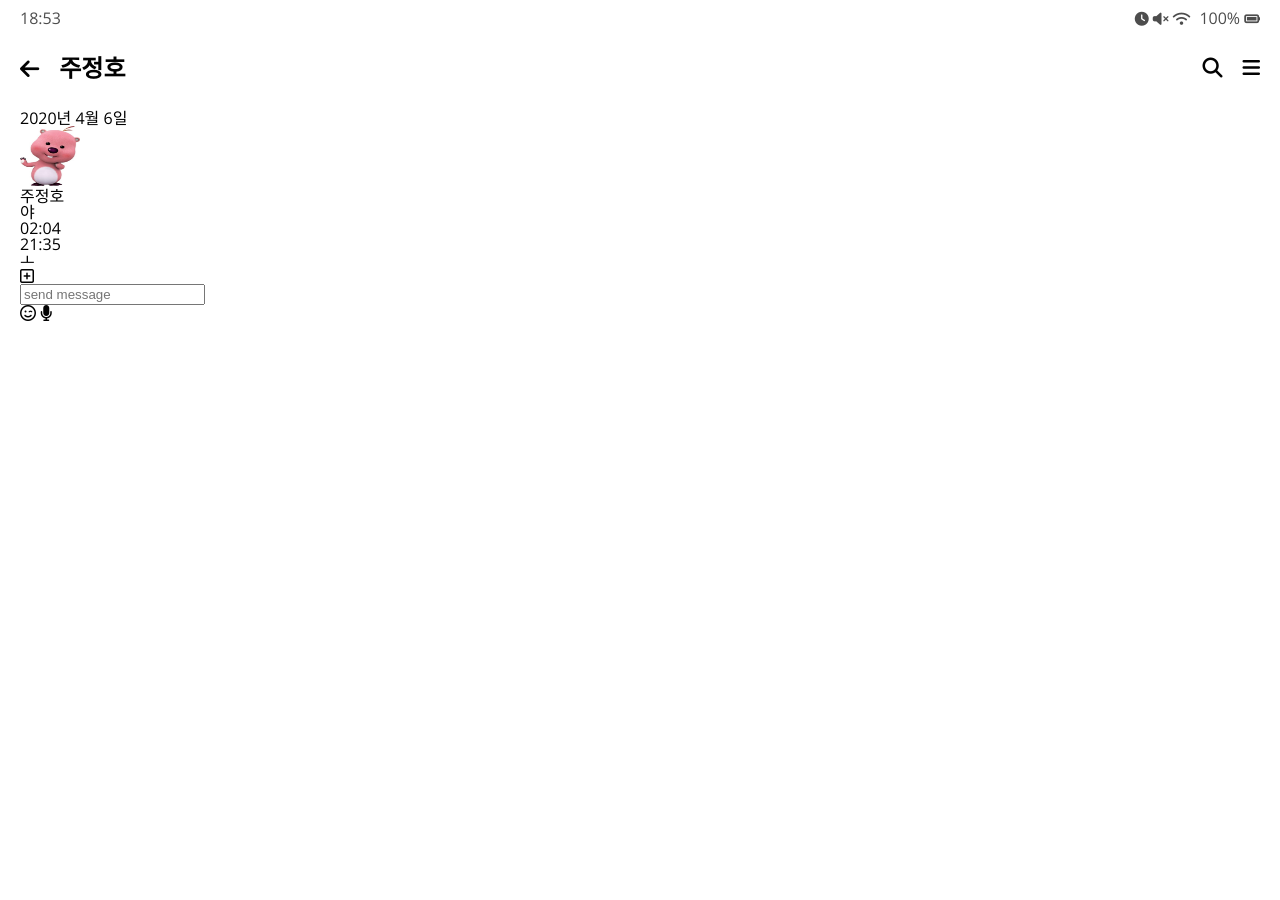
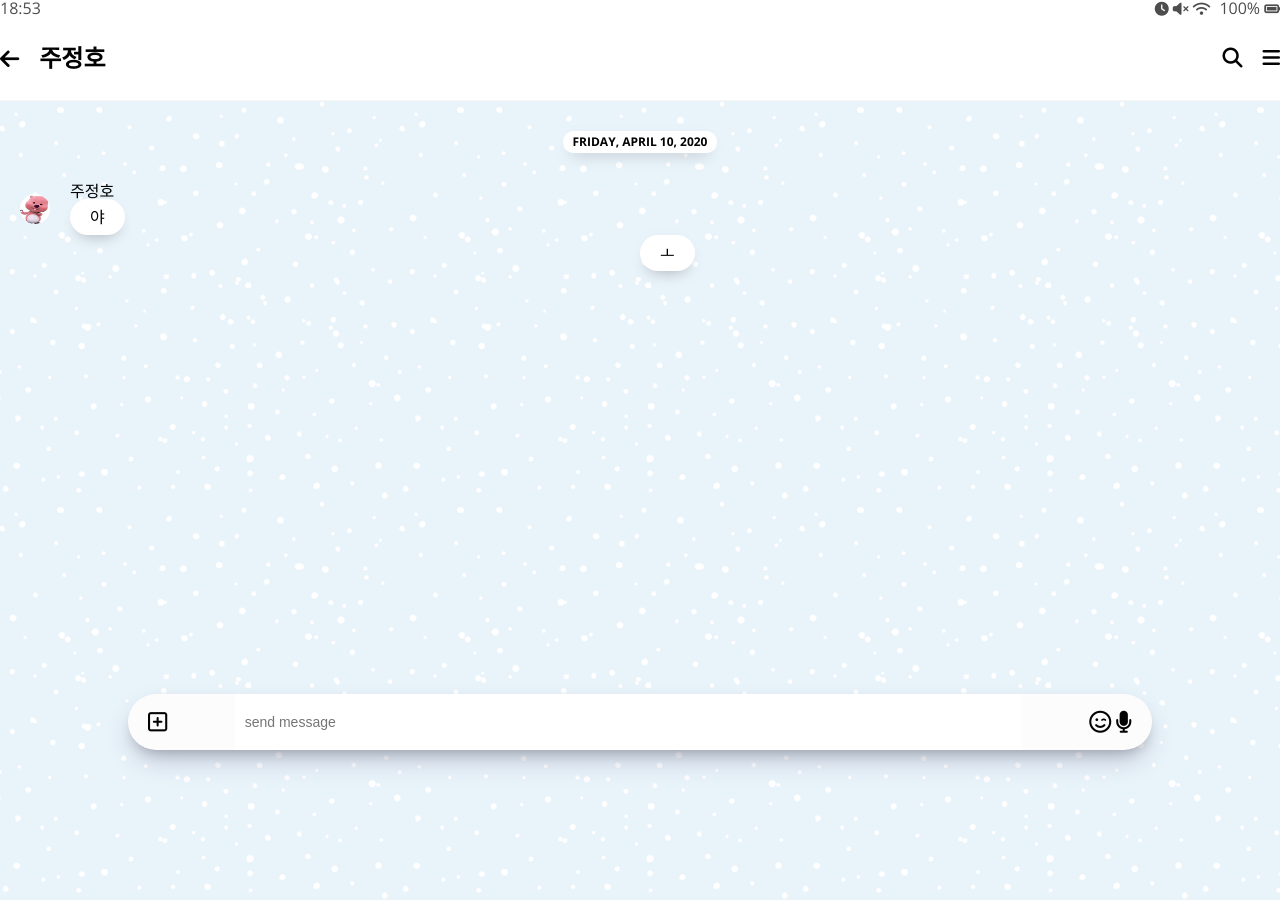
Before and after one commit to park0503/kakao-clone, a plain HTML site: page chat.html in a window 1280 px wide. Before the commit the page ends 800 px from the top, so only its background shows below. Drawn offline with nearby package versions, Linux system fonts and the light colour scheme.

Commit message:
CSS-4
Designing chatting part.
(Progress: 50%)

```diff
--- a/chat.html
+++ b/chat.html
@@ -11,7 +11,7 @@
     <title>Chat | Kakao Clone</title>
   </head>
 
-  <body>
+  <body class="chat-body">
     <div class="status-bar">
       <div class="status-bar__column">
         <span class="status-bar__clock">
@@ -42,22 +42,20 @@
         </span>
       </div>
     </header>
-    <main class="chat">
+    <main class="chat-screen">
       <ul class="chat__messages">
-        <span class="chat__timestamp">2020년 4월 6일</span>
+        <span class="chat__timestamp">Friday, April 10, 2020</span>
         <li class="incoming-message message">
-          <img src="images/joo.jpg" class="m-avatar friend__avatar" />
+          <img src="images/joo.jpg" class="friend__avatar" />
           <div class="message__content">
             <span class="message__author">
               주정호
             </span>
             <div class="message__bubble">야</div>
           </div>
-          <span class="message__timestamp">02:04</span>
         </li>
-        <li class="sending-message message">
+        <li class="sent-message message">
           <div class="message__content">
-            <span class="message__timestamp">21:35</span>
             <div class="message__bubble">ㅗ</div>
           </div>
         </li>
--- /dev/null
+++ b/css/chat.css
@@ -0,0 +1,94 @@
+.chat-body {
+  padding: 0;
+}
+
+.chat-screen {
+  background-image: url("../images/blue-snow.png");
+  min-height: 100vh;
+}
+
+.chat__write {
+  position: fixed;
+  bottom: 50px;
+  margin: 0 auto;
+  right: 0px;
+  left: 0px;
+  width: 80%;
+  display: flex;
+  justify-content: space-between;
+  align-items: center;
+  background-color: #fcfcfc;
+  padding: 0px 20px;
+  border-radius: 40px;
+  box-shadow: 0 13px 27px -5px rgba(50, 50, 93, 0.25),
+    0 8px 16px -8px rgba(0, 0, 0, 0.3), 0 -6px 16px -6px rgba(0, 0, 0, 0.025);
+}
+
+.chat__write i {
+  font-size: 22px;
+}
+
+.chat__write-column:nth-child(2) {
+  width: 80%;
+}
+
+.chat__write-column input {
+  padding: 20px 10px;
+  width: 100%;
+  border: none;
+  font-size: 14px;
+}
+
+.chat__write-column input:focus {
+  outline: none;
+}
+
+.chat-screen .chat__messages {
+  border-top: 1px solid #f7f7f7;
+  display: flex;
+  align-items: center;
+  flex-direction: column;
+  padding: 0px 20px;
+  padding-top: 30px;
+}
+
+.chat__messages .chat__timestamp {
+  background-color: white;
+  font-size: 12px;
+  padding: 5px 10px;
+  border-radius: 10px;
+  margin-bottom: 30px;
+  box-shadow: rgba(0, 0, 0, 0.3) 0px 8px 16px -8px,
+    rgba(0, 0, 0, 0.024) 0px -6px 16px -6px;
+  text-transform: uppercase;
+  font-weight: 700;
+}
+
+.message {
+  display: flex;
+  align-items: center;
+  width: 50%;
+}
+
+.message .message__bubble {
+  background-color: white;
+  box-shadow: rgba(0, 0, 0, 0.3) 0px 8px 16px -8px,
+    rgba(0, 0, 0, 0.024) 0px -6px 16px -6px;
+  padding: 10px 20px;
+  border-radius: 30px;
+}
+
+.incoming-message {
+  align-self: flex-start;
+}
+
+.sent-message {
+  align-self: flex-end;
+}
+
+.incoming-message img {
+  width: 30px;
+  height: 30px;
+  border-radius: 15px;
+  margin-right: 20px;
+}
--- /dev/null
+++ b/css/settings.css
@@ -0,0 +1,22 @@
+.settings .settings__sections {
+  border-top: 1px solid #f7f7f7;
+  padding-top: 20px;
+}
+
+.settings__setting .settings__icon {
+  font-size: 20px;
+  margin-right: 20px;
+}
+
+.settings__setting .settings__title {
+  font-size: 22px;
+  font-weight: 300;
+}
+
+.settings .settings__setting {
+  margin-bottom: 20px;
+}
+
+.settings .settings__setting:last-child() {
+  margin-bottom: 0;
+}
--- a/css/style.css
+++ b/css/style.css
@@ -6,7 +6,9 @@
 @import "friends.css";
 @import "find.css";
 @import "more.css";
-@import url("https://fonts.googleapis.com/css2?family=Open+Sans:wght@400;600&display=swap");
+@import "settings.css";
+@import "chat.css";
+@import url("https://fonts.googleapis.com/css2?family=Open+Sans:wght@300;400;600;700&display=swap");
 
 * {
   box-sizing: border-box;
```
Also changed, not shown: find.html (+3 -2 lines), friends.html (+3 -2 lines), more.html (+3 -2 lines), settings.html (+17 -0 lines), images/blue-snow.png (added).
